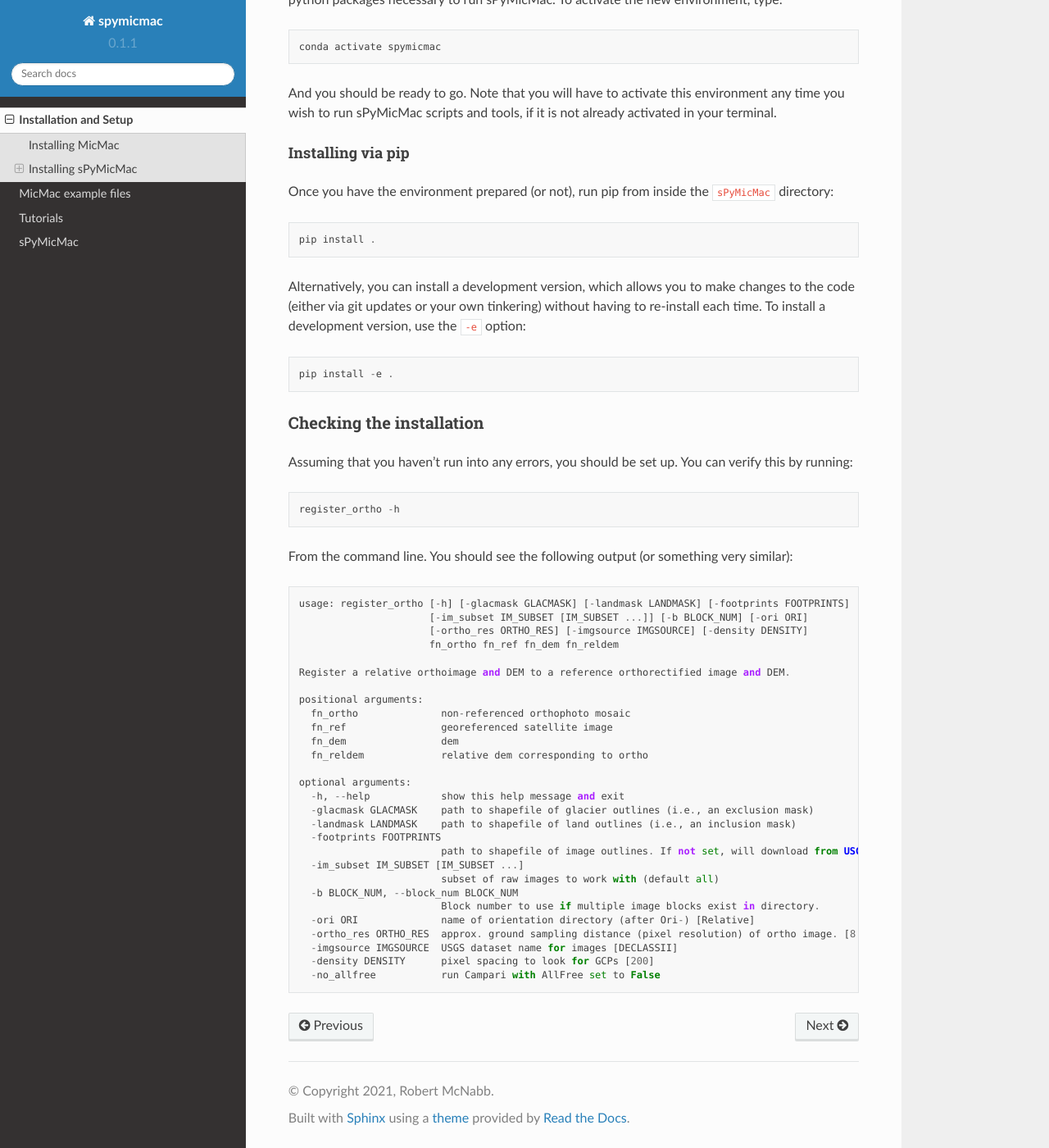
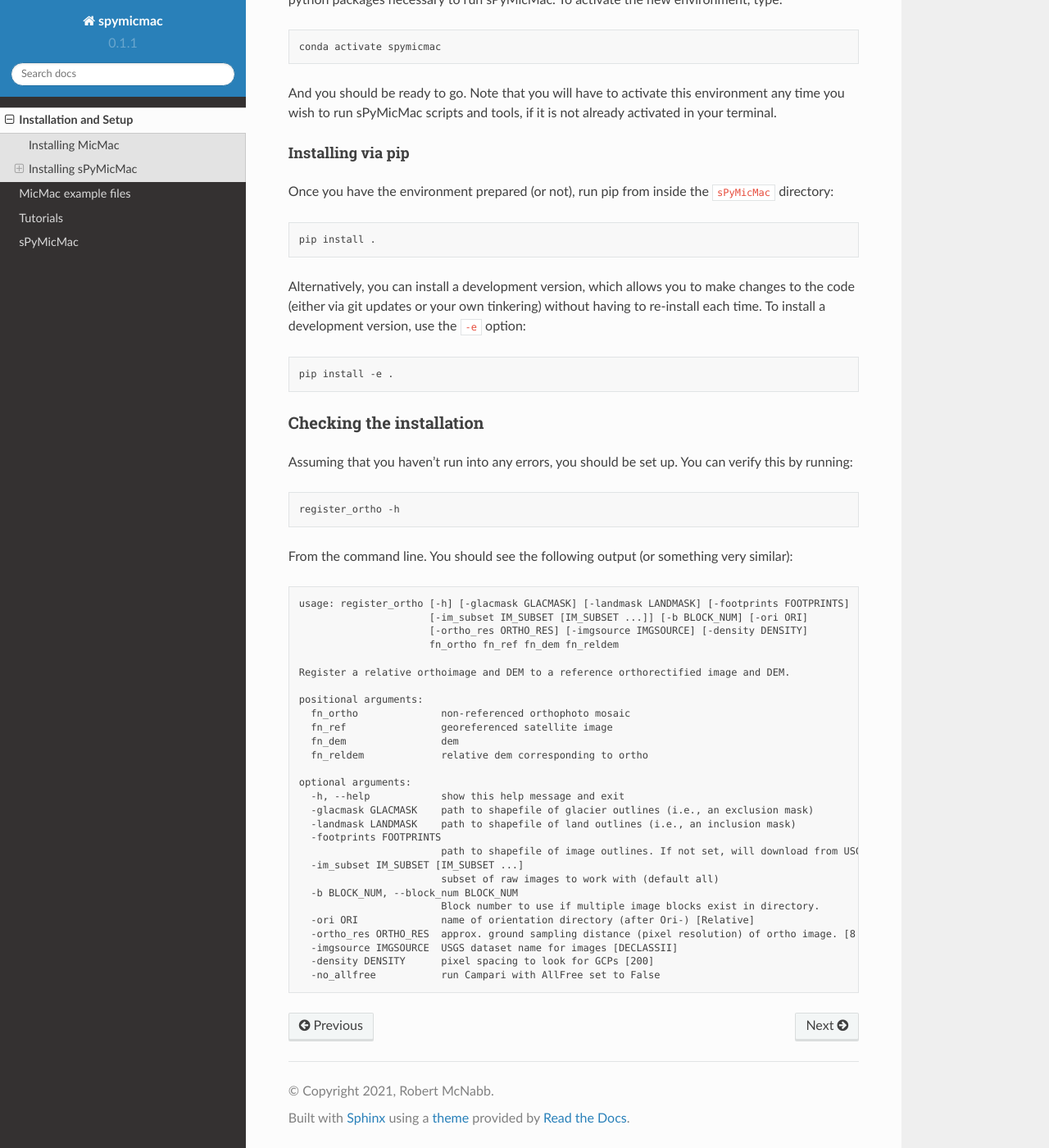
Before and after one commit to iamdonovan/spymicmac, a Sphinx documentation site: the page built from doc/setup.rst, in a window 1280 px wide and 1400 px high, scrolled down 2460 px. Shown: the whole window at 82% size. Built offline with Sphinx 7.4.7 and the Read the Docs theme 2.0.0, drawn with Linux system fonts in a browser that asks for light colours; some of the changed text lies outside the part shown.

Commit message:
tweaks to rst

```diff
--- a/doc/setup.rst
+++ b/doc/setup.rst
@@ -15,7 +15,8 @@
 but we've added a short summary to help guide through the process.
 
 First, clone the MicMac repository to a folder on your computer (you can also do this online via github):
-::
+
+.. code-block:: sh
 
     /home/bob/software:~$ git clone https://github.com/micmacIGN/micmac.git
     ...
@@ -25,7 +26,8 @@
 
 This will clone the MicMac git repository to your machine, fetch the remote, and switch to the *IncludeALGLIB* branch.
 Check the **README.md** (or **LISEZMOI.md**) file to install any dependencies, then:
-::
+
+.. code-block:: sh
 
     /home/bob/software/micmac:~$ mkdir build && cd build/
     /home/bob/software/micmac/build:~$ cmake .. -DWITH_QT5=1 -DWERROR=0 -DWITH_CCACHE=OFF
@@ -38,7 +40,8 @@
 Finally, make sure to add the MicMac bin directory (``/home/bob/software/micmac/bin`` in the above example)
 to your ``$PATH`` environment variable, in order to be able to run MicMac. You can check that all dependencies are
 installed by running the following:
-::
+
+.. code-block:: text
 
     /home/bob:~$ mm3d CheckDependencies
     git revision : v1.0.beta13-844-g21d990533
@@ -69,14 +72,16 @@
 ------------
 As of version 0.1, sPyMicMac is available via PyPI. To install the latest packaged version into your python environment,
 simply run:
-::
+
+.. code-block:: sh
 
     pip install spymicmac
 
 via conda-forge
 -----------------
 As of version 0.1.1, sPyMicMac is available via conda-forge. To install the latest version, run:
-::
+
+.. code-block:: sh
 
     conda install -c conda-forge spymicmac
 
@@ -84,7 +89,8 @@
 from source
 -------------
 To get started, clone the repository, then navigate to the directory where the repository is downloaded:
-::
+
+.. code-block:: sh
 
     git clone https://github.com/iamdonovan/sPyMicMac.git
 
@@ -96,13 +102,15 @@
 
 The git repository has a file, environment.yml, which provides a working environment for sPyMicMac and conda.
 Once you have conda installed, simply run:
-::
+
+.. code-block:: sh
 
     conda env create -f environment.yml
 
 This will create a new conda environment, called spymicmac, which will have all of the various python packages
 necessary to run sPyMicMac. To activate the new environment, type:
-::
+
+.. code-block:: sh
 
     conda activate spymicmac
 
@@ -112,25 +120,29 @@
 Installing via pip
 ^^^^^^^^^^^^^^^^^^^^
 Once you have the environment prepared (or not), run pip from inside the ``sPyMicMac`` directory:
-::
+
+.. code-block:: sh
 
     pip install .
 
 Alternatively, you can install a development version, which allows you to make changes to the code (either via git updates
 or your own tinkering) without having to re-install each time. To install a development version, use the ``-e`` option:
-::
+
+.. code-block:: sh
 
     pip install -e .
 
 Checking the installation
 --------------------------
 Assuming that you haven't run into any errors, you should be set up. You can verify this by running:
-::
+
+.. code-block:: sh
 
     register_ortho -h
 
 From the command line. You should see the following output (or something very similar):
-::
+
+.. code-block:: text
 
     usage: register_ortho [-h] [-glacmask GLACMASK] [-landmask LANDMASK] [-footprints FOOTPRINTS]
                           [-im_subset IM_SUBSET [IM_SUBSET ...]] [-b BLOCK_NUM] [-ori ORI]
```
